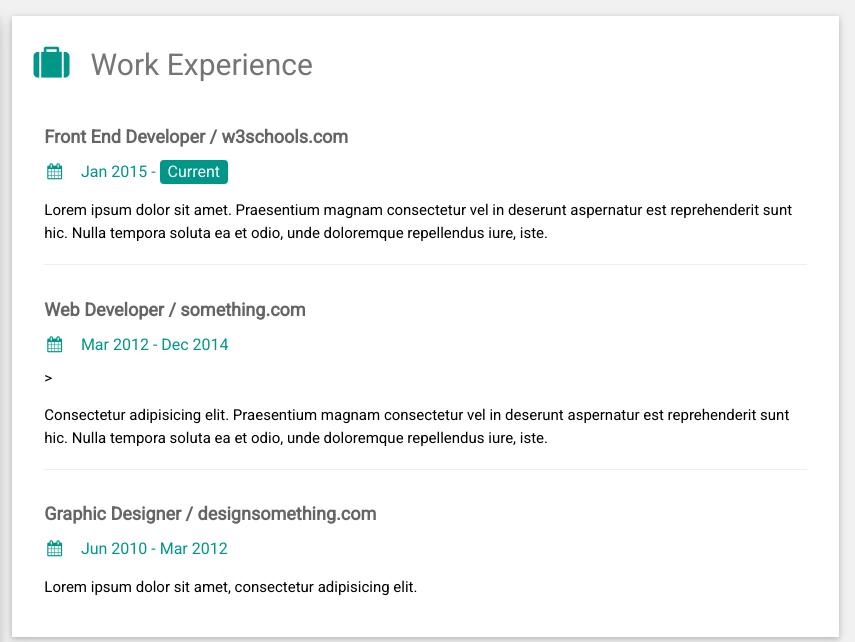
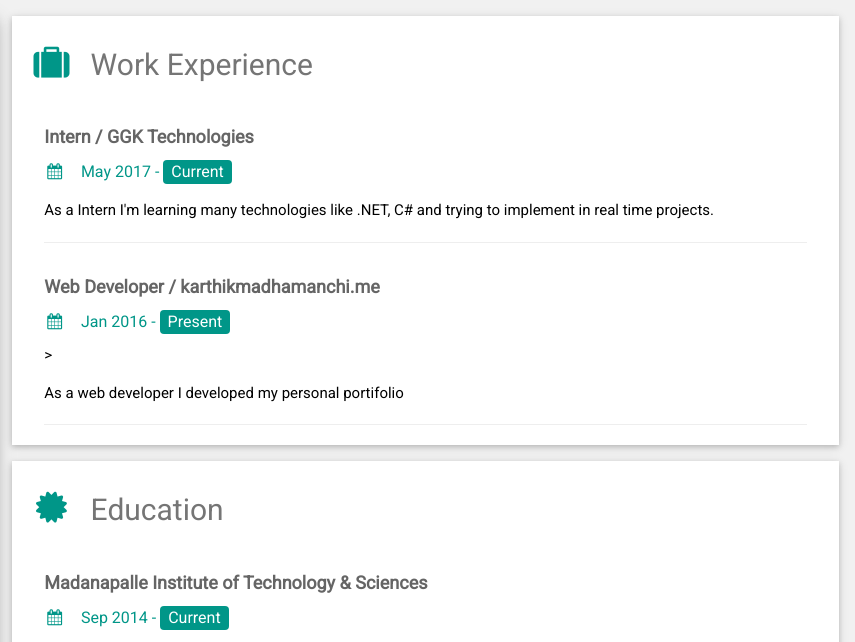
Before and after one commit to karthik-madman/karthikmadman.github.io, a plain HTML site: page index.html in a window 1280 px wide. Shown: the top 642 px of the page, 425-1280 px from the left. Drawn offline with nearby package versions, Linux system fonts and the light colour scheme.

Commit message:
Update index.html

```diff
--- a/index.html
+++ b/index.html
@@ -87,20 +87,15 @@ html,body,h1,h2,h3,h4,h5,h6 {font-family: "Roboto", sans-serif}
       <div class="w3-container w3-card-2 w3-white w3-margin-bottom">
         <h2 class="w3-text-grey w3-padding-16"><i class="fa fa-suitcase fa-fw w3-margin-right w3-xxlarge w3-text-teal"></i>Work Experience</h2>
         <div class="w3-container">
-          <h5 class="w3-opacity"><b>Front End Developer / w3schools.com</b></h5>
-          <h6 class="w3-text-teal"><i class="fa fa-calendar fa-fw w3-margin-right"></i>Jan 2015 - <span class="w3-tag w3-teal w3-round">Current</span></h6>
-          <p>Lorem ipsum dolor sit amet. Praesentium magnam consectetur vel in deserunt aspernatur est reprehenderit sunt hic. Nulla tempora soluta ea et odio, unde doloremque repellendus iure, iste.</p>
+          <h5 class="w3-opacity"><b>Intern / GGK Technologies</b></h5>
+          <h6 class="w3-text-teal"><i class="fa fa-calendar fa-fw w3-margin-right"></i>May 2017 - <span class="w3-tag w3-teal w3-round">Current</span></h6>
+          <p>As a Intern I'm learning many technologies like .NET, C# and trying to implement in real time projects.</p>
           <hr>
         </div>
         <div class="w3-container">
-          <h5 class="w3-opacity"><b>Web Developer / something.com</b></h5>
-          <h6 class="w3-text-teal"><i class="fa fa-calendar fa-fw w3-margin-right"></i>Mar 2012 - Dec 2014</h6>>          <p>Consectetur adipisicing elit. Praesentium magnam consectetur vel in deserunt aspernatur est reprehenderit sunt hic. Nulla tempora soluta ea et odio, unde doloremque repellendus iure, iste.</p>
+          <h5 class="w3-opacity"><b>Web Developer / karthikmadhamanchi.me</b></h5>
+          <h6 class="w3-text-teal"><i class="fa fa-calendar fa-fw w3-margin-right"></i>Jan 2016 - <span class="w3-tag w3-teal w3-round">Present</span></h6>>          <p>As a web developer I developed my personal portifolio </p>
           <hr>
-        </div>
-        <div class="w3-container">
-          <h5 class="w3-opacity"><b>Graphic Designer / designsomething.com</b></h5>
-          <h6 class="w3-text-teal"><i class="fa fa-calendar fa-fw w3-margin-right"></i>Jun 2010 - Mar 2012</h6>
-          <p>Lorem ipsum dolor sit amet, consectetur adipisicing elit. </p><br>
         </div>
       </div>
 
```
